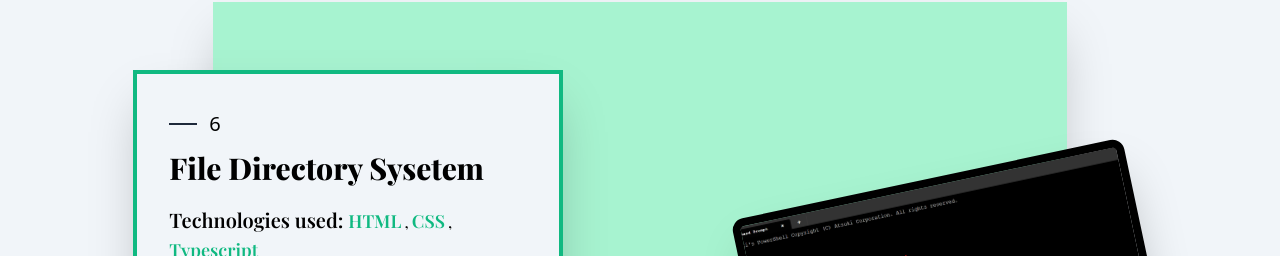
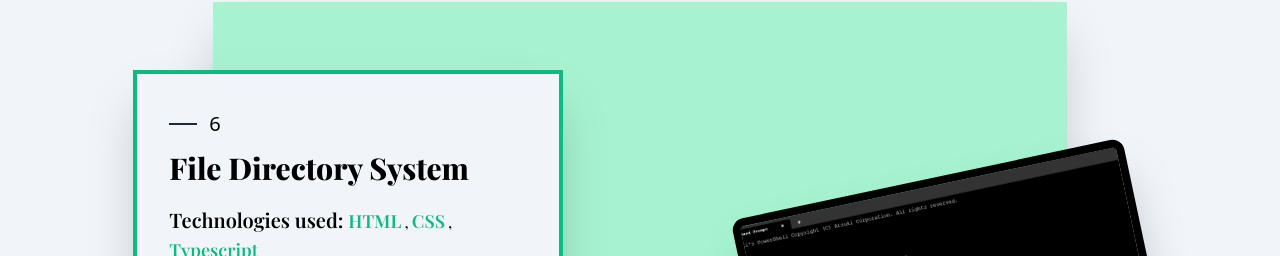
Before and after one commit to Atsuki02/My-portfolio, a React (Vite) app: page /work in a window 1280 px wide. Shown: the part 5220-5476 px from the top of the page. Built offline with nearby package versions, Linux system fonts and the light colour scheme; a web font is replaced by a local one.

Commit message:
correct spell mistake

```diff
--- a/src/Portfolio.js
+++ b/src/Portfolio.js
@@ -167,7 +167,7 @@ export const portfolioItems = [
   },
   {
     index: 6,
-    title: "File Directory Sysetem",
+    title: "File Directory System",
     description:
       "Explore a user-friendly File Directory System, where commands empower you to navigate, create, and manage your virtual world effortlessly!",
     img: "bg-[url('/images/portfolio6.png')]",
```
